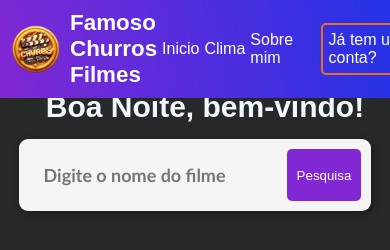
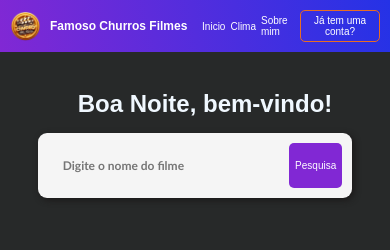
Before and after one commit to MateusSanfer/pesquisa-de-filmes, a plain HTML site: page index.html in a window 390 px wide. Drawn offline with Linux system fonts and the light colour scheme.

Commit message:
update responsivo 4

```diff
--- a/src/css/styles.css
+++ b/src/css/styles.css
@@ -152,6 +152,11 @@ div.item img {
   width: 100%;
 }
 
+
+
+
+
+
 @media(max-width: 810px){
   .title h1{
     font-size: 1.4rem;
@@ -172,10 +177,56 @@ div.item img {
   .inscreva-se-btn{
     padding: 6px;
     width: 160px;
+    text-align: center;
+  }
+
+  .sobre{
+    width: 78px;
+  }
+
+  form{
+    max-width: 85%;
+
+  }
+
+  form button{
+   width: auto;
+   font-size: 10px;
+   padding: 0 6px ;
+
+  }
+
+  #pesquisa{
+    font-size: 17px;
   }
 }
 
-/* @media(max-width: 425px){
+@media(max-width: 675px){
+  .title h1{
+    font-size: 18px;
+  }
+
+  .churros{
+    max-width: 28px;
+    height: 28px;
+  }
+
+  ul{
+    display: flex;
+    justify-content: space-around;
+    align-items: center;
+    flex-direction: row;
+    font-size: 14px;
+  }
+
+  .inscreva-se-btn{
+    padding: 5px;
+    width: 140px;
+    text-align: center;
+  }
+}
+
+@media(max-width: 425px){
   .title h1{
     font-size: 12px;
   }
@@ -196,6 +247,7 @@ div.item img {
   .inscreva-se-btn{
     padding: 4px;
     width: 80px;
+    border: 1px solid var(--colorChurros)
   }
 
   .inscreva-se-btn li{
@@ -211,10 +263,6 @@ div.item img {
 
   }
 
-  form button{
-
-  }
-
   #pesquisa{
     font-size: 12px;
   }
@@ -227,4 +275,4 @@ div.item img {
     font-size: 12px;
     padding: 5px;
   }
-}  */
+}
```
